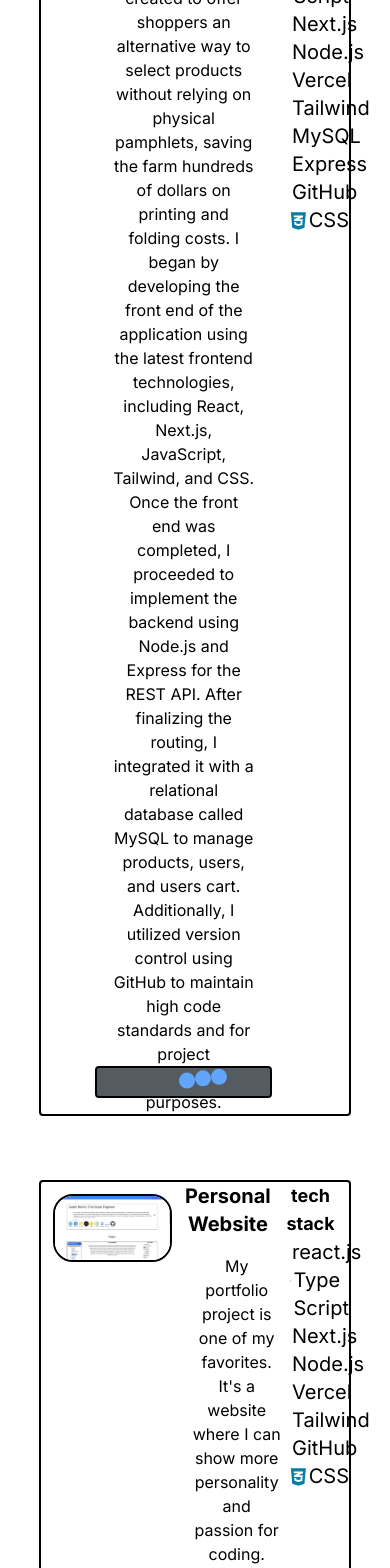
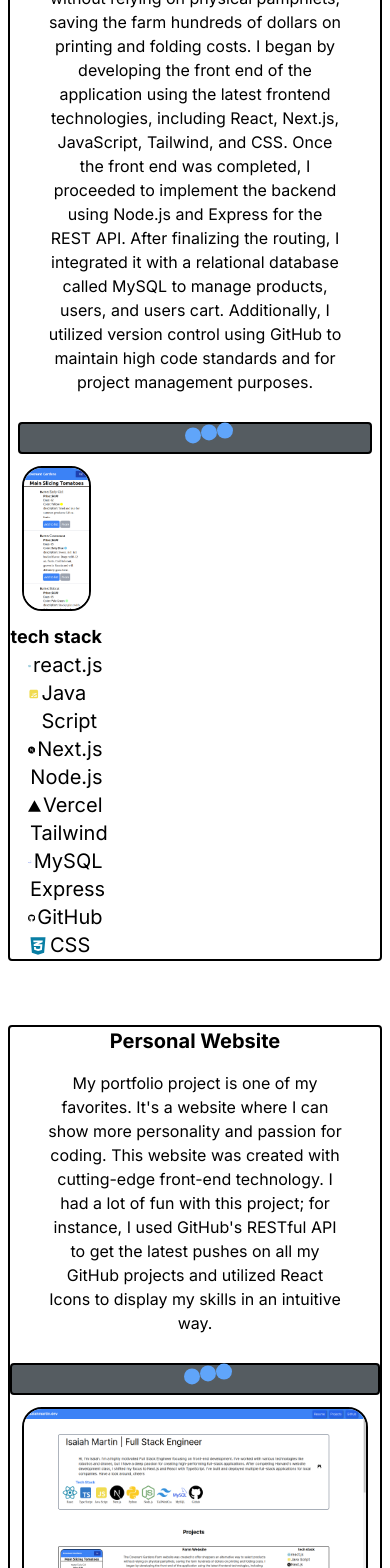
Before and after one commit to isaiahmartin847/Portfolio, a Next.js app in the folder client/: page / in a window 390 px wide. Shown: the part 1516-3084 px from the top of the page. Built offline with nearby package versions, Linux system fonts and the light colour scheme; no server answers.

Commit message:
fixed the github bar

```diff
--- a/client/src/app/components/farm-project/farm-title.tsx
+++ b/client/src/app/components/farm-project/farm-title.tsx
@@ -8,7 +8,7 @@
         <div className="w-fit relative">
             <Link href="/project/farm-website"><h1 className="font-bold text-xl text-center">Farm Website</h1></Link>
             <p className="text-center w-fit pr-[10%] pl-[10%] mt-4">The Covenant Gardens Farm website was created to offer shoppers an alternative way to select products without relying on physical pamphlets, saving the farm hundreds of dollars on printing and folding costs. I began by developing the front end of the application using the latest frontend technologies, including React, Next.js, JavaScript, Tailwind, and CSS. Once the front end was completed, I proceeded to implement the backend using Node.js and Express for the REST API. After finalizing the routing, I integrated it with a relational database called MySQL to manage products, users, and users cart. Additionally, I utilized version control using GitHub to maintain high code standards and for project management purposes.</p>
-            <div className="font-bold text-center bg-[#555C61] rounded absolute inset-x-0 bottom-4 text-white text-md border-2 border-black">
+            <div className="ml-2 mr-2 font-bold text-center bg-[#555C61] rounded text-white text-md border-2 border-black mt-7 ">
                 <GithubLastUpdate
                 repo="farm-web"
                 />
--- a/client/src/app/components/personal-project/personal-title.tsx
+++ b/client/src/app/components/personal-project/personal-title.tsx
@@ -9,7 +9,7 @@
         <div className="w-fit relative">
             <Link href="/project/personal"><h1 className="font-bold text-xl text-center">Personal Website</h1></Link>
             <p className="text-center w-fit pr-[10%] pl-[10%] mt-4">My portfolio project is one of my favorites. It&apos;s a website where I can show more personality and passion for coding. This website was created with cutting-edge front-end technology. I had a lot of fun with this project; for instance, I used GitHub&apos;s RESTful API to get the latest pushes on all my GitHub projects and utilized React Icons to display my skills in an intuitive way.</p>
-            <div className="font-bold text-center bg-[#555C61] rounded absolute inset-x-0 bottom-4 text-white text-md border-2 border-black">
+            <div className="font-bold text-center bg-[#555C61] rounded text-white text-md border-2 border-black mt-7">
                 <GithubLastUpdate
                 repo="personal_web"
                 delay={1000}
--- a/client/src/app/components/projects.tsx
+++ b/client/src/app/components/projects.tsx
@@ -1,5 +1,5 @@
 // import { Margarine } from "next/font/google";
-
+"use client"
 import FarmImg from "./farm-project/farm-img";
 import FarmTechStack from "./farm-project/farm-stack";
 import FarmTitleAndDescription from "./farm-project/farm-title";
@@ -13,13 +13,17 @@
 
 export default function MyProjects () {
 
+
+    if(window.innerWidth > 760){
         return (
             <>
-            <div className="flex border-2 border-black ml-[10vw] mr-[10vw] mt-16 rounded">
+
+                <div className="flex flex-wrap border-2 border-black mt-16 rounded md:ml-[10vw] md:mr-[10vw] md:flex-none md:flex-nowrap">
                     <FarmImg />
                     <FarmTitleAndDescription />
                     <FarmTechStack />
                 </div>
+
 
                 <div className="flex border-2 border-black ml-[10vw] mr-[10vw] mt-16 rounded">
                     <PersonalProjectImg />
@@ -35,4 +39,30 @@
 
             </>
         )
+    } else {
+        return (
+            <>
+                <div className="ml-2 mr-2 flex flex-col border-2 border-black mt-16 rounded md:ml-[10vw] md:mr-[10vw] md:flex-none md:flex-row">
+                    <FarmTitleAndDescription />
+                    <FarmImg />
+                    <FarmTechStack />
+                </div>
+
+
+                <div className="ml-2 mr-2 flex flex-col border-2 border-black mt-16 rounded md:ml-[10vw] md:mr-[10vw] md:flex-none md:flex-row">
+                    <PersonalTitleAndDescription />
+                    <PersonalProjectImg />
+                    <PersonalTechStack />
+                </div>
+
+                <div className="ml-2 mr-2 flex flex-col border-2 border-black mt-16 rounded md:ml-[10vw] md:mr-[10vw] md:flex-none md:flex-row">
+                    <QrCodeDescription />
+                    <QrcodeProjectImg />
+                    <QRCodeTechStack />
+                </div>
+
+            </>
+        )
     }
+
+}
--- a/client/src/app/components/qrcode-project/qr-title.tsx
+++ b/client/src/app/components/qrcode-project/qr-title.tsx
@@ -8,7 +8,7 @@
         <div className="w-fit relative">
             <Link href="/project/QRcodeGenorator"><h1 className="font-bold text-xl text-center">QR Code Generator</h1></Link>
             <p className="text-center w-fit pr-[10%] pl-[10%] mt-4">My QR code generator project is a testament to the basics. It&apos;s important to me to peel off all the modern frameworks and build websites with three tried and true technologies to fully understand what&apos;s under the hood of all these frameworks. These days, I feel like everyone is chasing the newest framework and the next big thing. While this is a good thing for the industry, there are a lot of people out there who don’t understand the basics and the underlying principles that all the frameworks are built upon.</p>
-            <div className="font-bold text-center bg-[#555C61] rounded absolute inset-x-0 bottom-4 text-white text-md border-2 border-black">
+            <div className="font-bold text-center bg-[#555C61] rounded text-white text-md border-2 border-black mt-7 mb-2">
                 <GithubLastUpdate
                 repo="QRCodeGenerator"
                 delay={2000}
```
Lines whose indentation alone changed are shown as unchanged.
